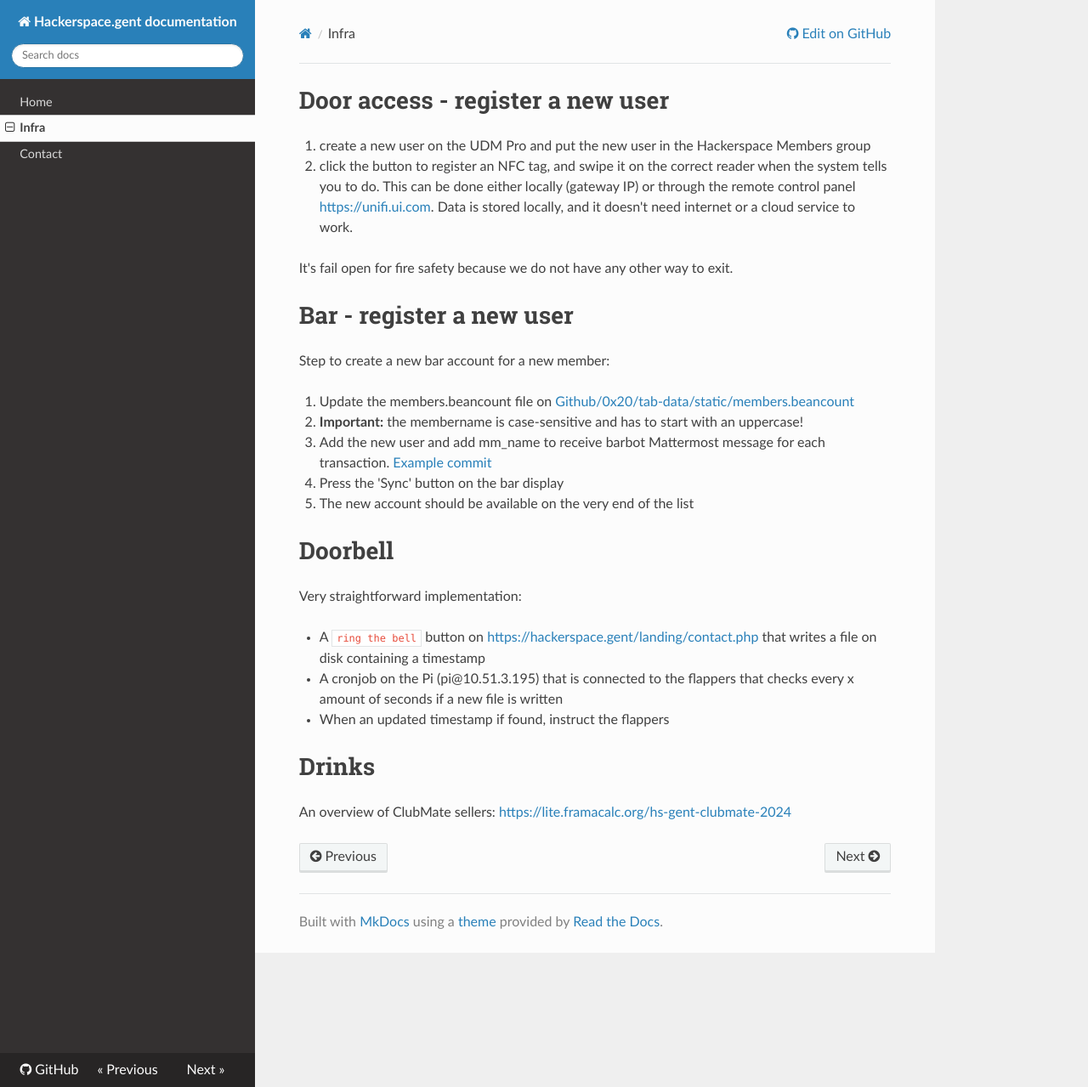
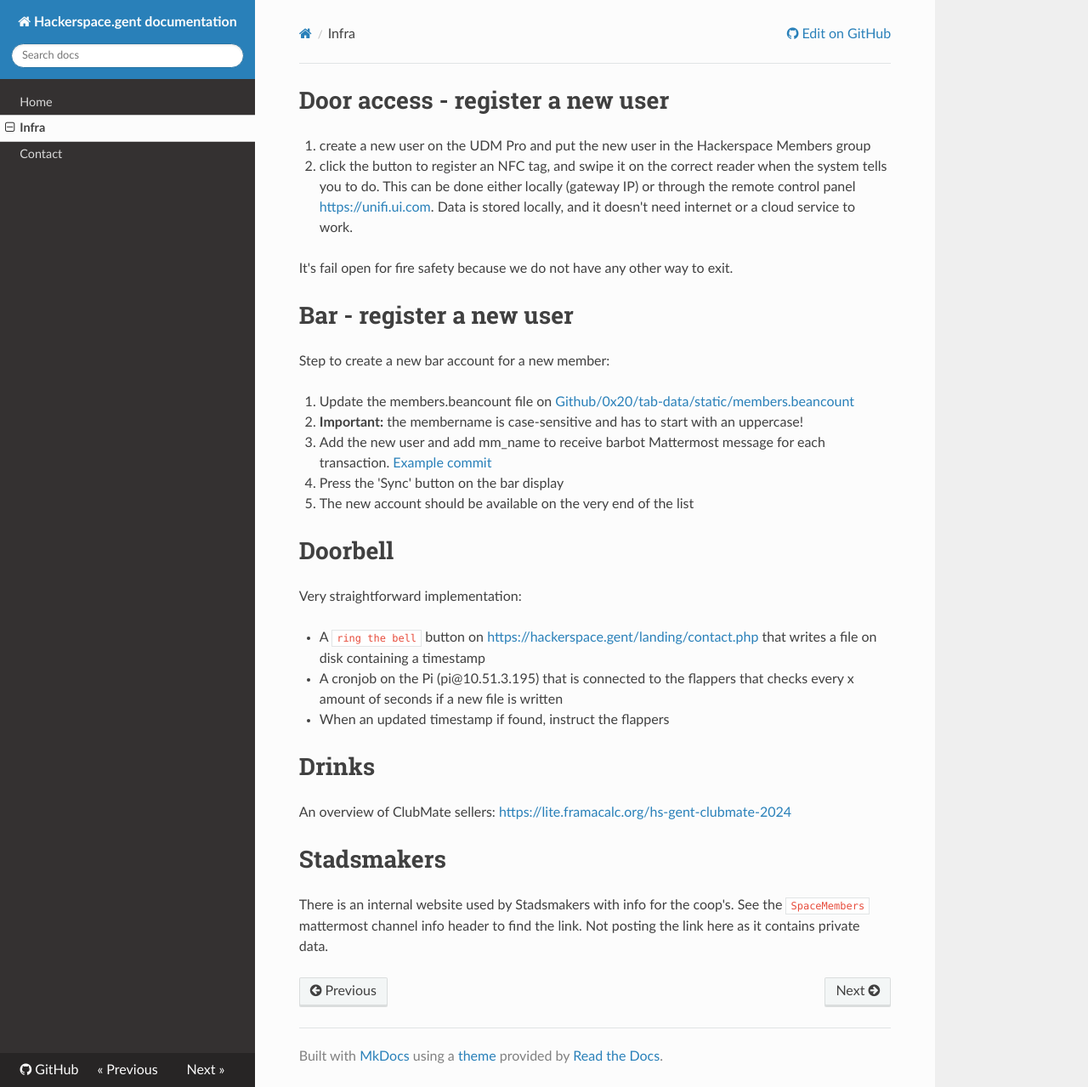
Before and after one commit to 0x20/docs, an MkDocs documentation site: the page built from docs/infra.md, in a window 1280 px wide and 1279 px high. Shown: the whole window at 85% size. Built offline with MkDocs 1.6.1, drawn with Linux system fonts in a browser that asks for light colours; nearby versions of some CDN libraries.

Commit message:
Update infra.md: add stadsmakers info

```diff
--- a/docs/infra.md
+++ b/docs/infra.md
@@ -25,3 +25,7 @@
 # Drinks
 
 An overview of ClubMate sellers: [https://lite.framacalc.org/hs-gent-clubmate-2024](https://lite.framacalc.org/hs-gent-clubmate-2024)
+
+# Stadsmakers
+
+There is an internal website used by Stadsmakers with info for the coop's. See the `SpaceMembers` mattermost channel info header to find the link. Not posting the link here as it contains private data.
```
